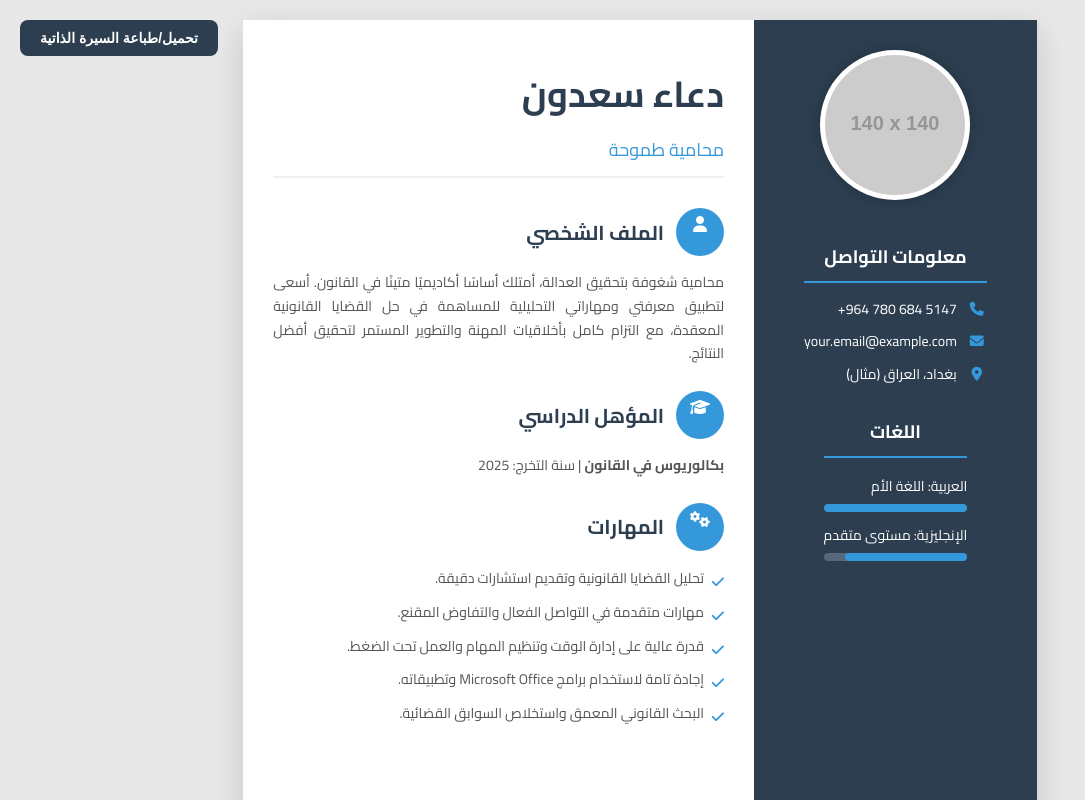
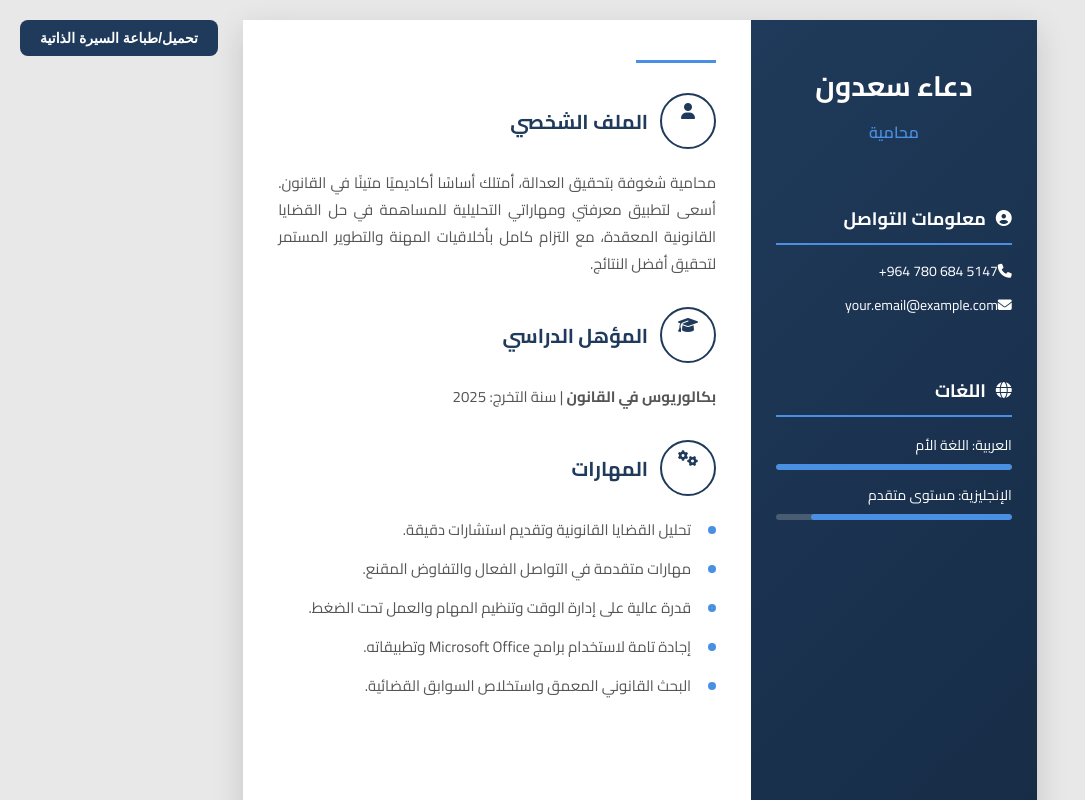
Before and after one commit to Fadhelalrayes/snake, a plain HTML site: page index.html in a window 1280 px wide. Shown: the top 800 px of the page, without its empty margins (0-1085 px from the left). Drawn offline with Linux system fonts and the light colour scheme; placeholder pictures from the web are drawn by us.

Commit message:
Update index.html

```diff
--- a/index.html
+++ b/index.html
@@ -13,10 +13,10 @@
 
     <style>
         :root {
-            --primary-color: #2c3e50; /* أزرق داكن (Navy) */
-            --secondary-color: #3498db; /* أزرق أفتح */
-            --light-gray: #ecf0f1;
-            --dark-gray: #34495e;
+            --primary-color: #1F3A5A; /* أزرق ليلي عميق */
+            --secondary-color: #4A90E2; /* أزرق سماوي مشرق */
+            --light-gray: #f2f2f2;
+            --dark-gray: #333;
             --text-color: #555;
         }
 
@@ -41,44 +41,52 @@
 
         /* --- العمود الأيسر (الشخصي) --- */
         .left-column {
-            background: var(--primary-color);
+            background: linear-gradient(135deg, var(--primary-color), #142841);
             color: #fff;
             width: 35%;
-            padding: 30px 20px;
+            padding: 40px 25px;
             display: flex;
             flex-direction: column;
+        }
+
+        .name-title {
+            text-align: center;
+            margin-bottom: 40px;
+        }
+
+        .name-title h1 {
+            font-size: 28px;
+            margin: 0;
+            font-weight: 700;
+        }
+
+        .name-title p {
+            font-size: 16px;
+            color: var(--secondary-color);
+            margin: 5px 0 0;
+            font-weight: 600;
+        }
+
+        .left-section {
+            margin-bottom: 30px;
+        }
+
+        .left-section h2 {
+            font-size: 18px;
+            border-bottom: 2px solid var(--secondary-color);
+            padding-bottom: 8px;
+            margin-bottom: 15px;
+            display: flex;
             align-items: center;
         }
 
-        .profile-pic-container {
-            width: 140px;
-            height: 140px;
-            border-radius: 50%;
-            background: #fff;
-            padding: 5px;
-            margin-bottom: 20px;
-            box-shadow: 0 0 15px rgba(0,0,0,0.2);
-        }
-
-        .profile-pic-container img {
-            width: 100%;
-            height: 100%;
-            border-radius: 50%;
-            object-fit: cover;
-        }
-
-        .left-column h2 {
-            font-size: 18px;
-            text-align: center;
-            border-bottom: 2px solid var(--secondary-color);
-            padding-bottom: 8px;
-            margin-top: 20px;
-            margin-bottom: 15px;
-            width: 100%;
+        .left-section h2 i {
+            margin-left: 10px;
+            font-size: 16px;
         }
 
         .contact-info p {
-            margin: 10px 0;
+            margin: 12px 0;
             font-size: 14px;
             line-height: 1.6;
         }
@@ -89,95 +97,75 @@
             text-align: right;
         }
 
-        .contact-info i {
-            margin-left: 10px;
-            color: var(--secondary-color);
-            width: 20px;
-            text-align: center;
-        }
-
         .languages ul {
             list-style: none;
             padding: 0;
             margin: 0;
-            width: 100%;
         }
 
         .languages li {
-            margin-bottom: 10px;
+            margin-bottom: 12px;
             font-size: 14px;
         }
 
         .languages .lang-level {
-            background: #56687a;
-            height: 8px;
-            border-radius: 4px;
-            margin-top: 5px;
+            background: rgba(255, 255, 255, 0.2);
+            height: 6px;
+            border-radius: 3px;
+            margin-top: 6px;
             overflow: hidden;
         }
 
         .languages .level-fill {
             background: var(--secondary-color);
             height: 100%;
-            border-radius: 4px;
+            border-radius: 3px;
         }
 
         /* --- العمود الأيمن (الرئيسي) --- */
         .right-column {
             width: 65%;
-            padding: 40px 30px;
+            padding: 40px 35px;
             overflow-y: auto;
         }
 
-        .header {
+        .right-column .header-line {
+            width: 80px;
+            height: 3px;
+            background: var(--secondary-color);
             margin-bottom: 30px;
         }
 
-        .header h1 {
-            font-size: 36px;
-            font-weight: 700;
-            color: var(--primary-color);
-            margin: 0;
-        }
-
-        .header h3 {
-            font-size: 18px;
-            font-weight: 400;
-            color: var(--secondary-color);
-            margin: 5px 0 0;
-            border-bottom: 2px solid var(--light-gray);
-            padding-bottom: 10px;
-        }
-
         .section {
-            margin-bottom: 25px;
+            margin-bottom: 30px;
         }
 
         .section-title {
             font-size: 20px;
             color: var(--primary-color);
-            margin-bottom: 15px;
+            margin-bottom: 20px;
             display: flex;
             align-items: center;
+            font-weight: 700;
         }
 
         .section-title i {
-            color: #fff;
-            background: var(--secondary-color);
+            color: var(--primary-color);
+            border: 2px solid var(--primary-color);
             border-radius: 50%;
             padding: 8px;
             font-size: 16px;
             margin-left: 12px;
-            width: 32px;
-            height: 32px;
+            width: 36px;
+            height: 36px;
             text-align: center;
-            line-height: 1;
+            line-height: 1.1;
         }
 
         .section p, .section li {
-            font-size: 14px;
+            font-size: 15px;
             color: var(--text-color);
-            line-height: 1.7;
+            line-height: 1.8;
             text-align: justify;
         }
 
@@ -188,53 +176,37 @@
 
         .skills-list li {
             position: relative;
-            padding-right: 20px;
-            margin-bottom: 10px;
+            padding-right: 25px;
+            margin-bottom: 12px;
         }
 
         .skills-list li::before {
-            content: '\f00c'; /* Font Awesome check icon */
-            font-family: 'Font Awesome 6 Free';
-            font-weight: 900;
+            content: '';
             position: absolute;
             right: 0;
-            top: 4px;
-            color: var(--secondary-color);
+            top: 10px;
+            width: 8px;
+            height: 8px;
+            background: var(--secondary-color);
+            border-radius: 50%;
         }
 
         /* --- Print Styles --- */
         @media print {
-            body {
-                background: #fff;
-                padding: 0;
-            }
-            .cv-container {
-                box-shadow: none;
-                width: 100%;
-                height: 100%;
-            }
+            body { background: #fff; padding: 0; }
+            .cv-container { box-shadow: none; width: 100%; height: 100%; }
             .print-btn { display: none; }
-
-            /* Ensure colors are printed */
-            .left-column, .section-title i, .lang-level .level-fill {
+            .left-column, .lang-level .level-fill, .right-column .header-line, .skills-list li::before {
                 -webkit-print-color-adjust: exact;
                 color-adjust: exact;
             }
         }
 
         .print-btn {
-            position: fixed;
-            top: 20px;
-            left: 20px;
-            background: var(--primary-color);
-            color: #fff;
-            padding: 10px 20px;
-            border: none;
-            border-radius: 8px;
-            cursor: pointer;
-            font-size: 14px;
-            font-weight: bold;
-            z-index: 1000;
+            position: fixed; top: 20px; left: 20px;
+            background: var(--primary-color); color: #fff;
+            padding: 10px 20px; border: none; border-radius: 8px;
+            cursor: pointer; font-size: 14px; font-weight: bold; z-index: 1000;
         }
     </style>
 </head>
@@ -243,20 +215,19 @@
     <div class="cv-container">
         <!-- Left Column -->
         <div class="left-column">
-            <div class="profile-pic-container">
-                <!-- يمكنك وضع رابط صورة شخصية هنا -->
-                <img src="https://via.placeholder.com/140" alt="صورة شخصية">
+            <div class="name-title">
+                <h1>دعاء سعدون</h1>
+                <p>محامية</p>
             </div>
 
-            <div class="contact-info">
-                <h2>معلومات التواصل</h2>
+            <div class="left-section contact-info">
+                <h2><i class="fas fa-user-circle"></i> معلومات التواصل</h2>
                 <p><i class="fas fa-phone"></i><span class="phone-number">+964 780 684 5147</span></p>
                 <p><i class="fas fa-envelope"></i><span>your.email@example.com</span></p>
-                <p><i class="fas fa-map-marker-alt"></i><span>بغداد، العراق (مثال)</span></p>
             </div>
 
-            <div class="languages">
-                <h2>اللغات</h2>
+            <div class="left-section languages">
+                <h2><i class="fas fa-globe"></i> اللغات</h2>
                 <ul>
                     <li>
                         العربية: اللغة الأم
@@ -272,10 +243,7 @@
 
         <!-- Right Column -->
         <div class="right-column">
-            <div class="header">
-                <h1>دعاء سعدون</h1>
-                <h3>محامية طموحة</h3>
-            </div>
+            <div class="header-line"></div>
 
             <div class="section">
                 <h2 class="section-title"><i class="fas fa-user"></i>الملف الشخصي</h2>
```
